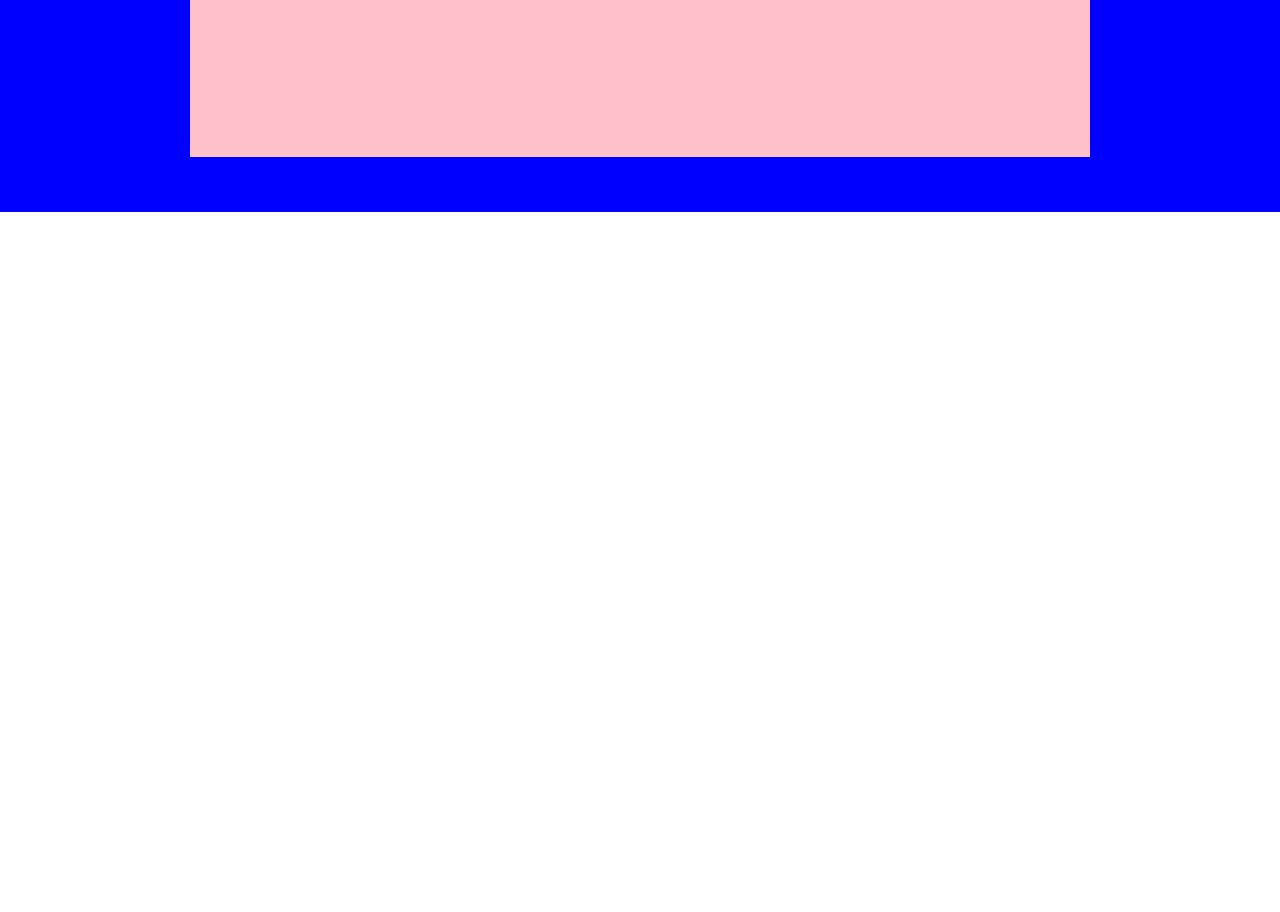
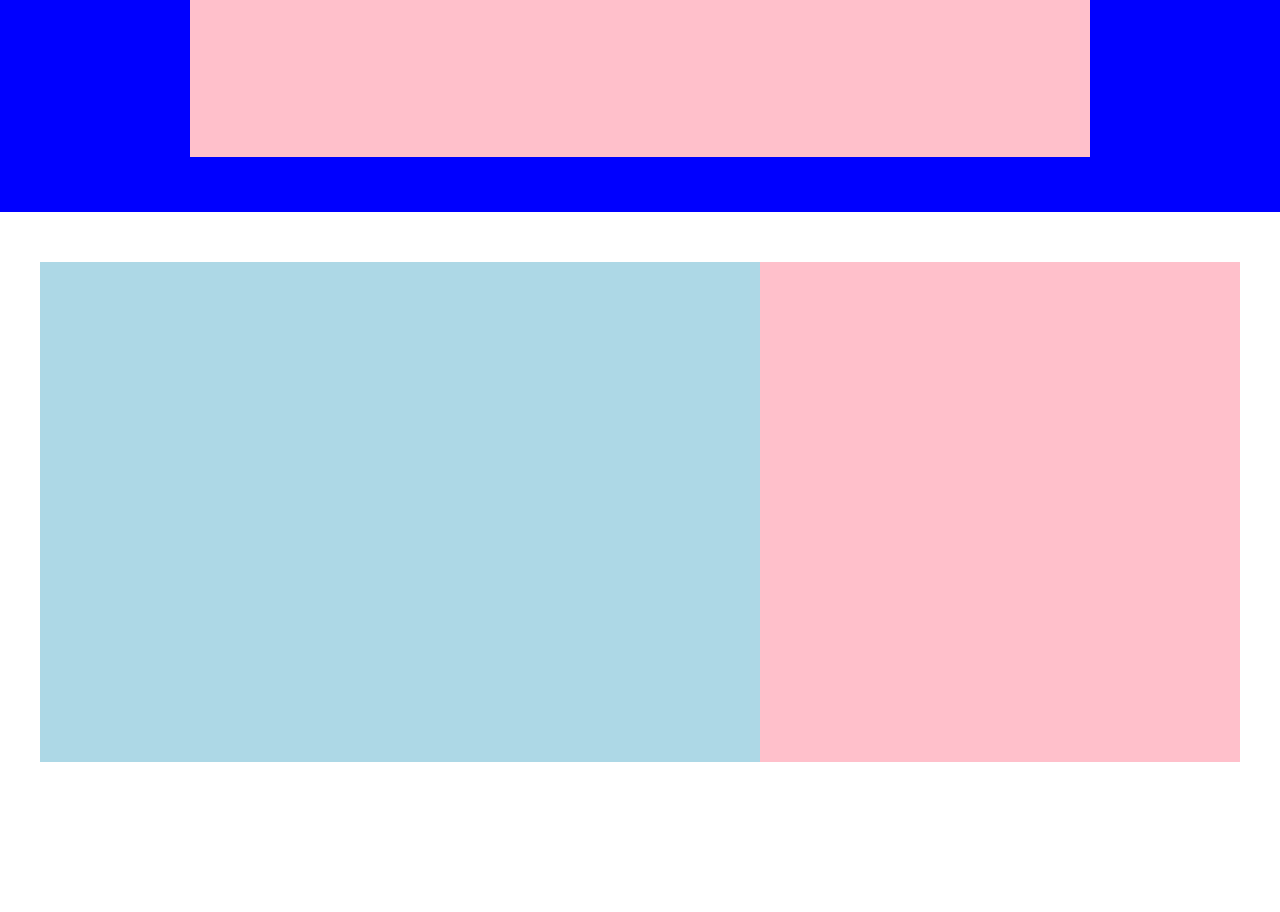
Before and after one commit to DanieleTuttolani/htmlcss-struttura-discord, a plain HTML site: page index.html in a window 1280 px wide. Shown: the part 368-1280 px from the top of the page. Before the commit the page ends 800 px from the top, so only its background shows below. Drawn offline with Linux system fonts and the light colour scheme.

Commit message:
prima sezione

```diff
--- a/css/style.css
+++ b/css/style.css
@@ -7,6 +7,11 @@
 body{
     font-family: sans-serif;
 }
+
+
+
+
+
 /* utilita*/
 .container{
     max-width: 1200px;
@@ -15,11 +20,17 @@ body{
 
 .flex-container{
     display: flex;
+}
+
+.space-btw{
+    display: flex;
     justify-content: space-between;
 }
 
-
-
+.main-container-pattern{
+    min-height: 700px;
+    padding-top: 50px;
+}
 
 
 /* generale HEADER*/
@@ -70,3 +81,19 @@ padding-top: 15px;
     height: 390px;
     background-color: pink;
 }
+
+/*colori tabelle*/
+.team-blue{
+    background-color: lightblue;
+ }
+ .team-pink{
+    background-color: pink;
+ }
+
+.bigger{
+    flex-basis: 60%;
+    height: 500px;
+}
+.smaller{
+    flex-basis: 40%;
+}
--- a/index.html
+++ b/index.html
@@ -10,7 +10,7 @@
 <body>
    <header class="main-header">
         <div class="header-body container">
-          <div class="flex-container">
+          <div class="flex-container space-btw">
             <div class=" header-content logo"> <p>Logo</p> </div>
             <div class=" header-content link">Link Link Link Link</div>
             <div class=" header-content login">Login</div>
@@ -19,12 +19,26 @@
     </header>
 
     <main >
-
+                <!--pink box-->
         <div class="main-picture-bg">
             <div id="sm-container">
-                <div></div>
+                <div class="pink-box"></div>
             </div>
         </div>
+
+        <div class="container main-container-pattern">
+            <div class="flex-container">
+                <div class="team-blue bigger"></div>
+                <div class="team-pink smaller"></div>
+
+            </div>
+
+
+
+
+        </div>
+
+
     </main>
 </body>
 </html>
```
